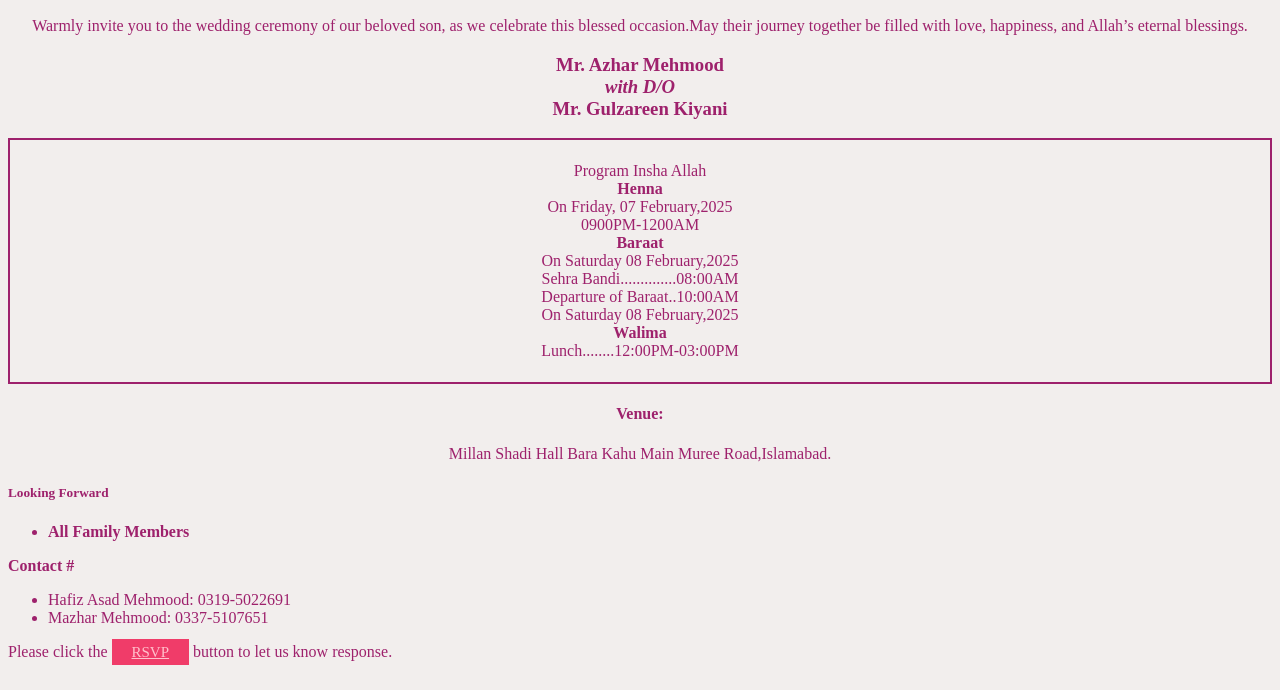
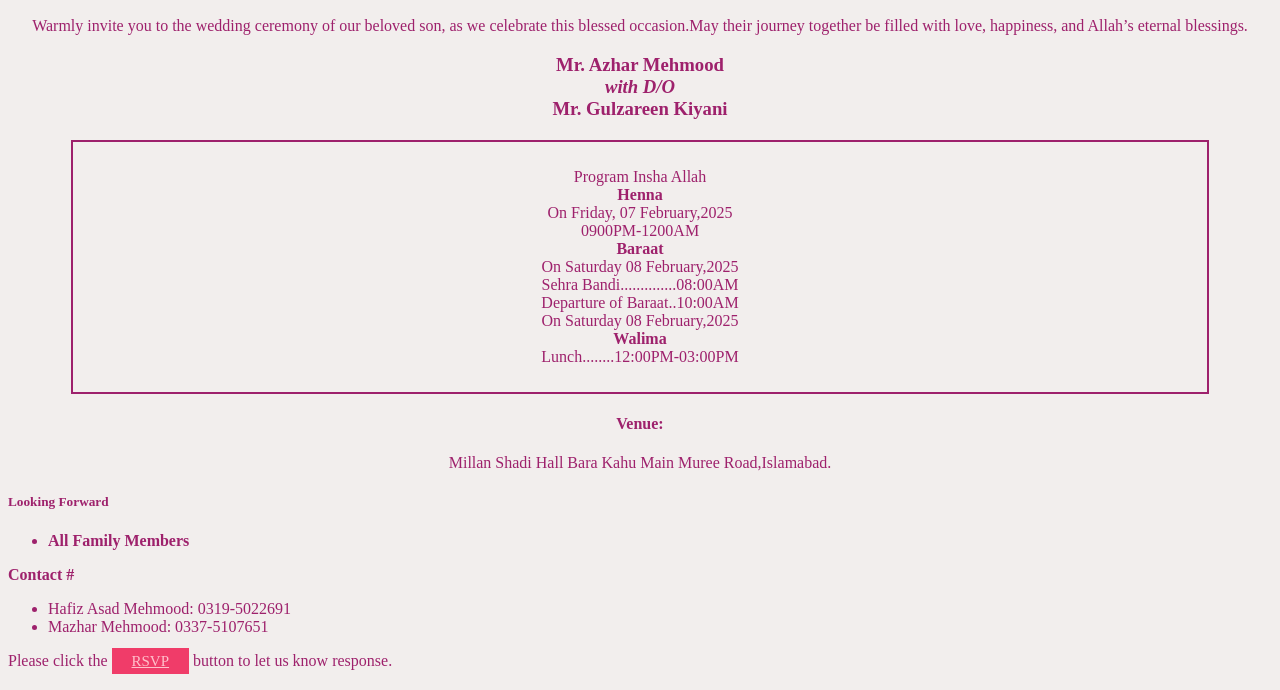
Before and after one commit to AziDesign/AziInvite.github.io, a plain HTML site: page index.html in a window 1280 px wide. Shown: the part 110-800 px from the top of the page. Drawn offline with Linux system fonts and the light colour scheme.

Commit message:
index.html

```diff
--- a/index.html
+++ b/index.html
@@ -11,7 +11,10 @@
               h3{text-align:center;}
                 .dates{text-align:center;
                 border:2px solid rgb(158, 33, 108);
-            padding:6px;}
+            padding:10px;
+                      margin:20px auto;
+                      max-width: 90%;
+                      box-sizing: border-box;}
             h4{text-align:center;}
               .venue{text-align:center;}
               #invitation{color:rgb(158, 33, 108);}
```
